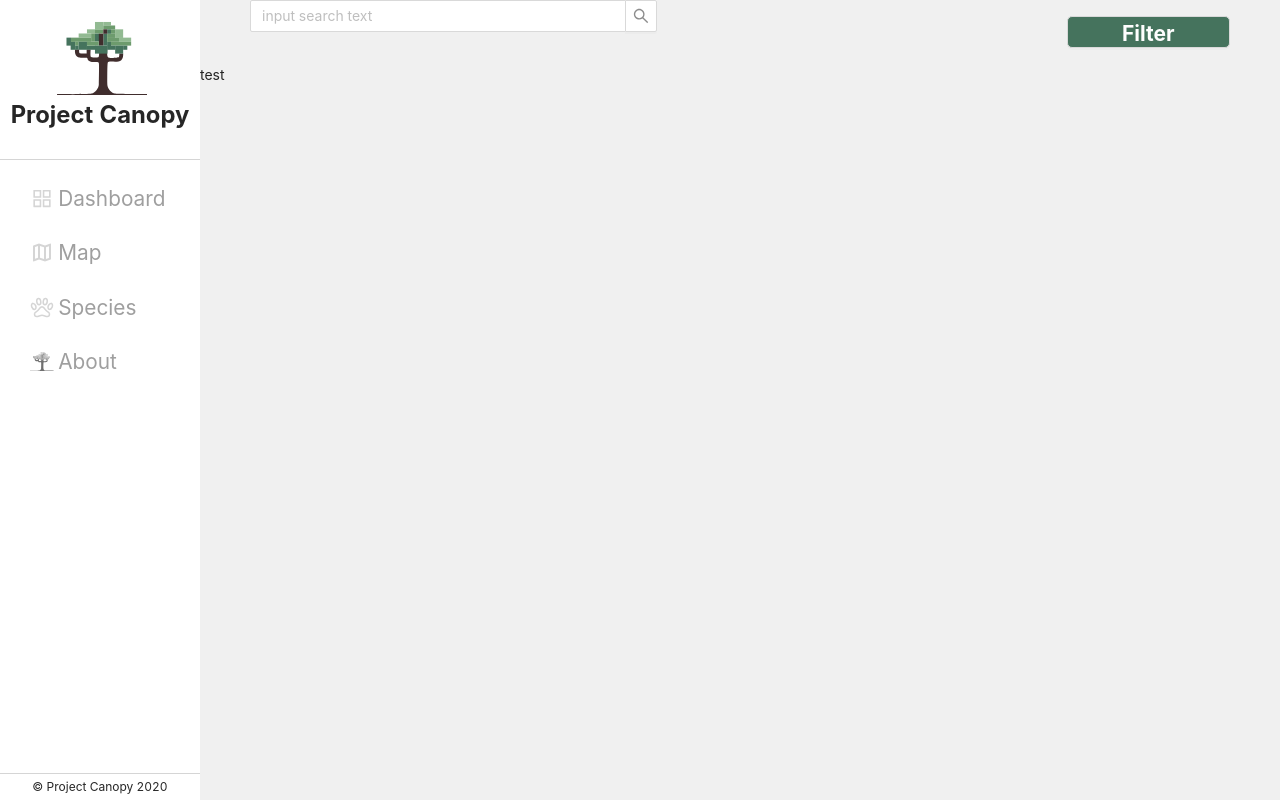
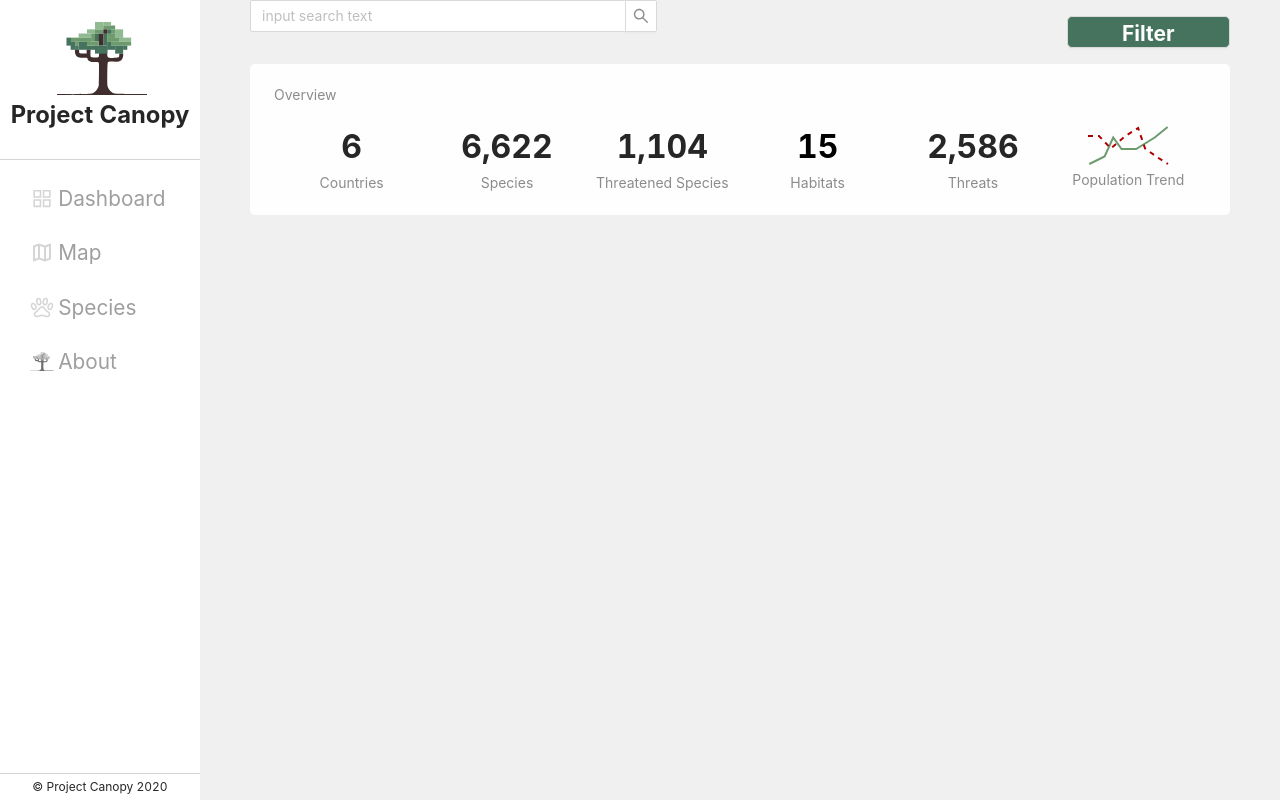
Before and after one commit to BloomTech-Labs/project-canopy-fe, a React (Create React App) app: page / in a window 1280 px wide. Built offline with nearby package versions, Linux system fonts and the light colour scheme.

Commit message:
Added Overview section

```diff
--- a/src/App.js
+++ b/src/App.js
@@ -4,12 +4,9 @@ import { Route, Switch } from 'react-router-dom';
 import {Layout, Row, Col} from 'antd';
 import styled from 'styled-components';
 
-import Dashboard from './components/Dashboard.js';
+import {Dashboard} from './components/Dashboard.js';
 import {Nav} from './components/Nav'
 
-
-
-const {Header, Sider, Content, Footer} = Layout;
 
 function App() {
   return (
--- /dev/null
+++ b/src/components/Overview.js
@@ -0,0 +1,42 @@
+import React from 'react';
+import 'antd/dist/antd.css'
+import { PageHeader, Statistic, Row, Col } from 'antd';
+import popTrend1 from './assets/popTrend1.svg';
+import popTrend2 from './assets/popTrend2.svg';
+import styled from 'styled-components';
+
+const flip = {
+    display:'flex',
+    flexDirection:'column-reverse',
+    textAlign:'center'
+}
+
+export const Overview = () => {
+    return (
+            <PageHeader
+                subTitle="Overview"
+                style={{backgroundColor:'#FEFEFE', margin:'0 50px', borderRadius:'5px'}}
+            >
+                <Row >
+                    <Col span={4}>
+                        <Statistic title="Countries" value={6} style={flip} valueStyle={{fontSize:'2rem', fontWeight:'bold'}} />
+                    </Col>
+                    <Col span={4}>
+                        <Statistic title="Species" value={6622} style={flip} valueStyle={{fontSize:'2rem', fontWeight:'bold'}} />
+                    </Col>
+                    <Col span={4}>
+                        <Statistic title="Threatened Species" value={1104} style={flip} valueStyle={{fontSize:'2rem', fontWeight:'bold'}} />
+                    </Col>
+                    <Col span={4}>
+                        <Statistic title="Habitats" value={15} style={flip} valueStyle={{fontSize:'2rem', color:'black', fontWeight:'bold'}} />
+                    </Col>
+                    <Col span={4}>
+                        <Statistic title="Threats" value={2586} style={flip} valueStyle={{fontSize:'2rem', fontWeight:'bold'}} />
+                    </Col>
+                    <Col span={4}>
+                        <Statistic title={<img src={popTrend1} />}  value={'Population Trend'} style={{textAlign:'center', marginTop:'4px'}} valueStyle={{fontSize:'1em', color:'rgba(0, 0, 0, 0.45)', marginBottom:'8px'}}/>
+                    </Col>
+                </Row>
+            </PageHeader>
+    )
+}
--- a/src/components/dashboard.js
+++ b/src/components/dashboard.js
@@ -1,11 +1,12 @@
 import React, { useEffect } from 'react';
 import 'antd/dist/antd.css';
-import {Layout} from 'antd';
+import {Layout, Row} from 'antd';
 import styled from 'styled-components';
-import {SearchBar} from './Search'
+import {SearchBar} from './Search';
+import {Overview} from './Overview'
 const {Header, Footer, Content} = Layout;
 
-const Dashboard = () => {
+export const Dashboard = () => {
     return(
         <div>
             <Header style={{backgroundColor:'#F0F0F0'}}>
@@ -13,10 +14,8 @@ const Dashboard = () => {
             </Header>
 
             <Content>
-                <p>test</p>
+                <Overview />
             </Content>
         </div>
     )
 };
-
-export default Dashboard
```
Also changed, not shown: src/dummy.js (added, +31 -0 lines), src/components/AreaCards.js (added), src/components/assets/popTrend1.svg (added), src/components/assets/popTrend2.svg (added).
